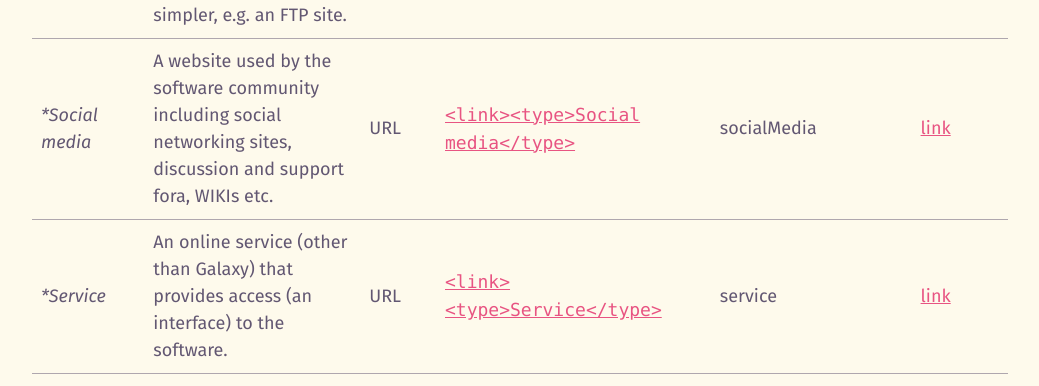
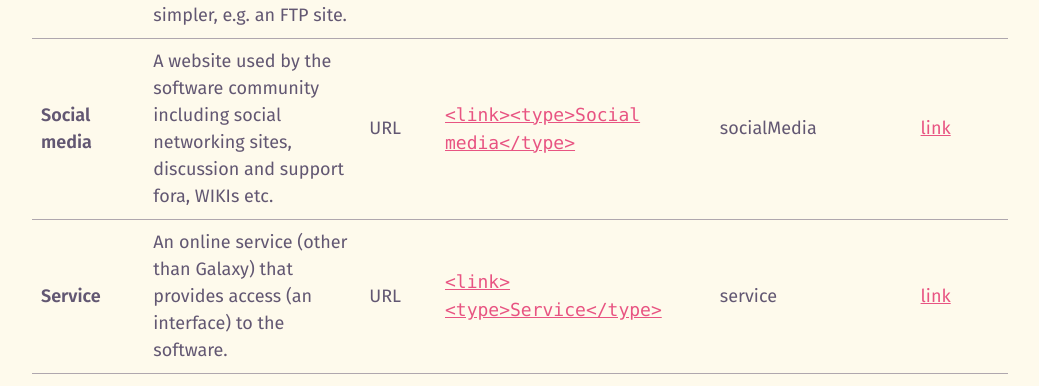
Before and after one commit to bio-tools/Tool-Information-Standards, a Jekyll site: the page built from docs/tool_attributes.md, in a window 1280 px wide and 900 px high, scrolled down 5028 px. Shown: the part 156-542 px from the top of the window, without its empty margins (40-1079 px from the left). Built offline with Jekyll 4.4.1, drawn with Linux system fonts in a browser that asks for light colours.

```diff
--- a/docs/tool_attributes.md
+++ b/docs/tool_attributes.md
@@ -69,8 +69,8 @@ Attribute | Description | Format | biotoolsSchema | toolInfoProfileSchema | Guid
 **Mirror** | Mirror of an (identical) online service. | URL | [``<link><type>Mirror</type>``](http://bio-tools.github.io/biotoolsSchema/#Link1A) | mirror | [link](http://biotools.readthedocs.io/en/latest/curators_guide.html#link-group)
 **Software catalogue** | Some registry, catalogue etc. other than bio.tools where the tool is also described. | URL | [``<link><type>Software catalogue</type>``](http://bio-tools.github.io/biotoolsSchema/#Link1A) | softwareCatalogue | [link](http://biotools.readthedocs.io/en/latest/curators_guide.html#link-group)
 **Repository** | A place where source code, data and other files can be retrieved from, typically via platforms like GitHub which provide version control and other features, or something simpler, e.g. an FTP site. | URL | [``<link><type>Repository</type>``](http://bio-tools.github.io/biotoolsSchema/#Link1A) | repository | [link](http://biotools.readthedocs.io/en/latest/curators_guide.html#link-group)
-**Social media* | A website used by the software community including social networking sites, discussion and support fora, WIKIs etc. | URL | [``<link><type>Social media</type>``](http://bio-tools.github.io/biotoolsSchema/#Link1A) | socialMedia | [link](http://biotools.readthedocs.io/en/latest/curators_guide.html#link-group)
-**Service* | An online service (other than Galaxy) that provides access (an interface) to the software. | URL | [``<link><type>Service</type>``](http://bio-tools.github.io/biotoolsSchema/#Link1A) | service | [link](http://biotools.readthedocs.io/en/latest/curators_guide.html#link-group)
+**Social media** | A website used by the software community including social networking sites, discussion and support fora, WIKIs etc. | URL | [``<link><type>Social media</type>``](http://bio-tools.github.io/biotoolsSchema/#Link1A) | socialMedia | [link](http://biotools.readthedocs.io/en/latest/curators_guide.html#link-group)
+**Service** | An online service (other than Galaxy) that provides access (an interface) to the software. | URL | [``<link><type>Service</type>``](http://bio-tools.github.io/biotoolsSchema/#Link1A) | service | [link](http://biotools.readthedocs.io/en/latest/curators_guide.html#link-group)
 **Galaxy service** | An online service providing the tool through the Galaxy platform. | URL | [``<link><type>Galaxy service</type>``](http://bio-tools.github.io/biotoolsSchema/#Link1A) | galaxyService | [link](http://biotools.readthedocs.io/en/latest/curators_guide.html#link-group)
 **Technical monitoring** | Information about the technical status of a tool. | URL | [``<link><type>Technical monitoring</type>``](http://bio-tools.github.io/biotoolsSchema/#Link1A) | technicalMonitoring | [link](http://biotools.readthedocs.io/en/latest/curators_guide.html#link-group)
 **Misc link** | Other type of link for software - the default if a more specific type is not available. | URL | [``<link><type>Other</type>``](http://bio-tools.github.io/biotoolsSchema/#Link1A) | linkOther | [link](http://biotools.readthedocs.io/en/latest/curators_guide.html#link-group)
```
